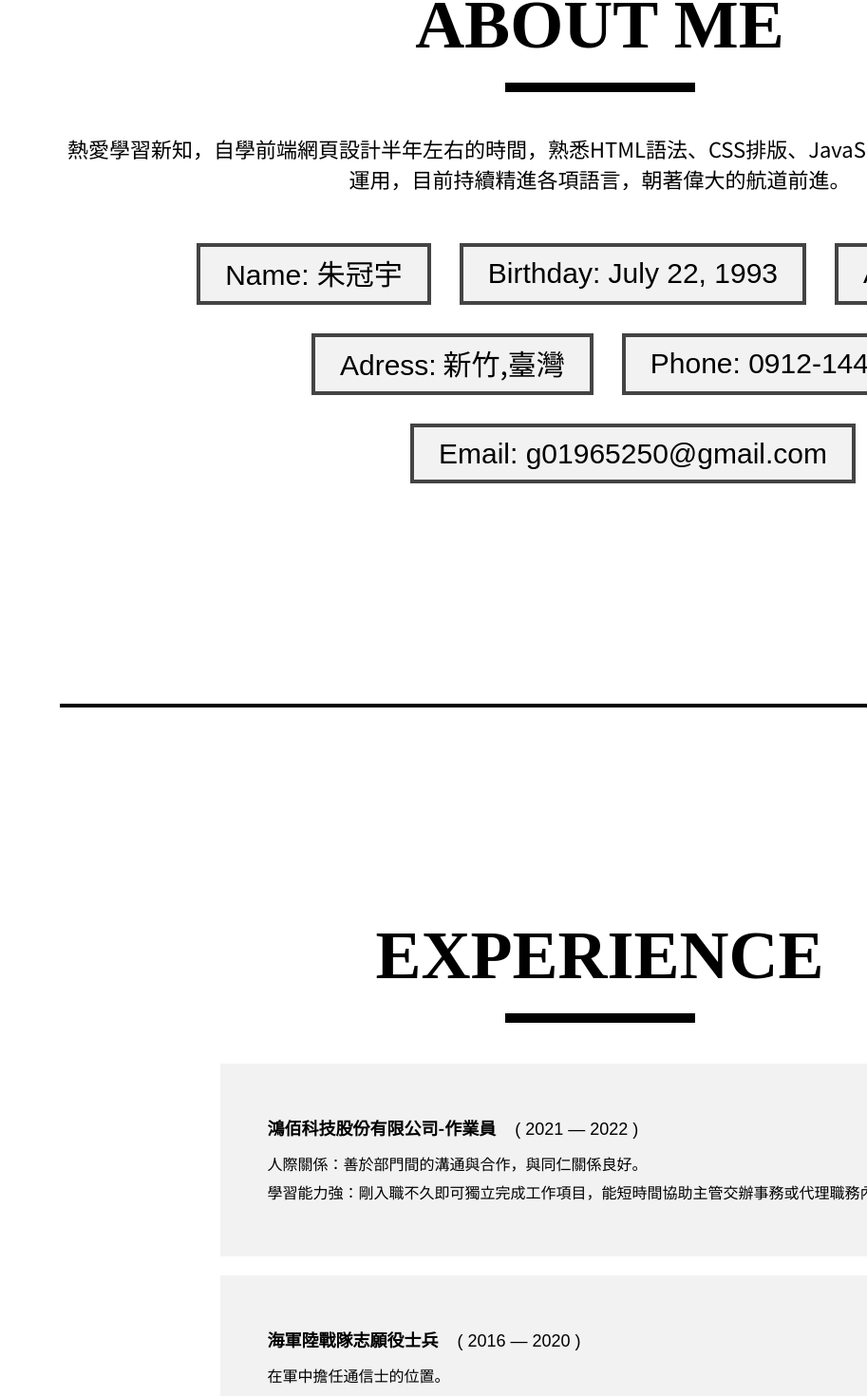
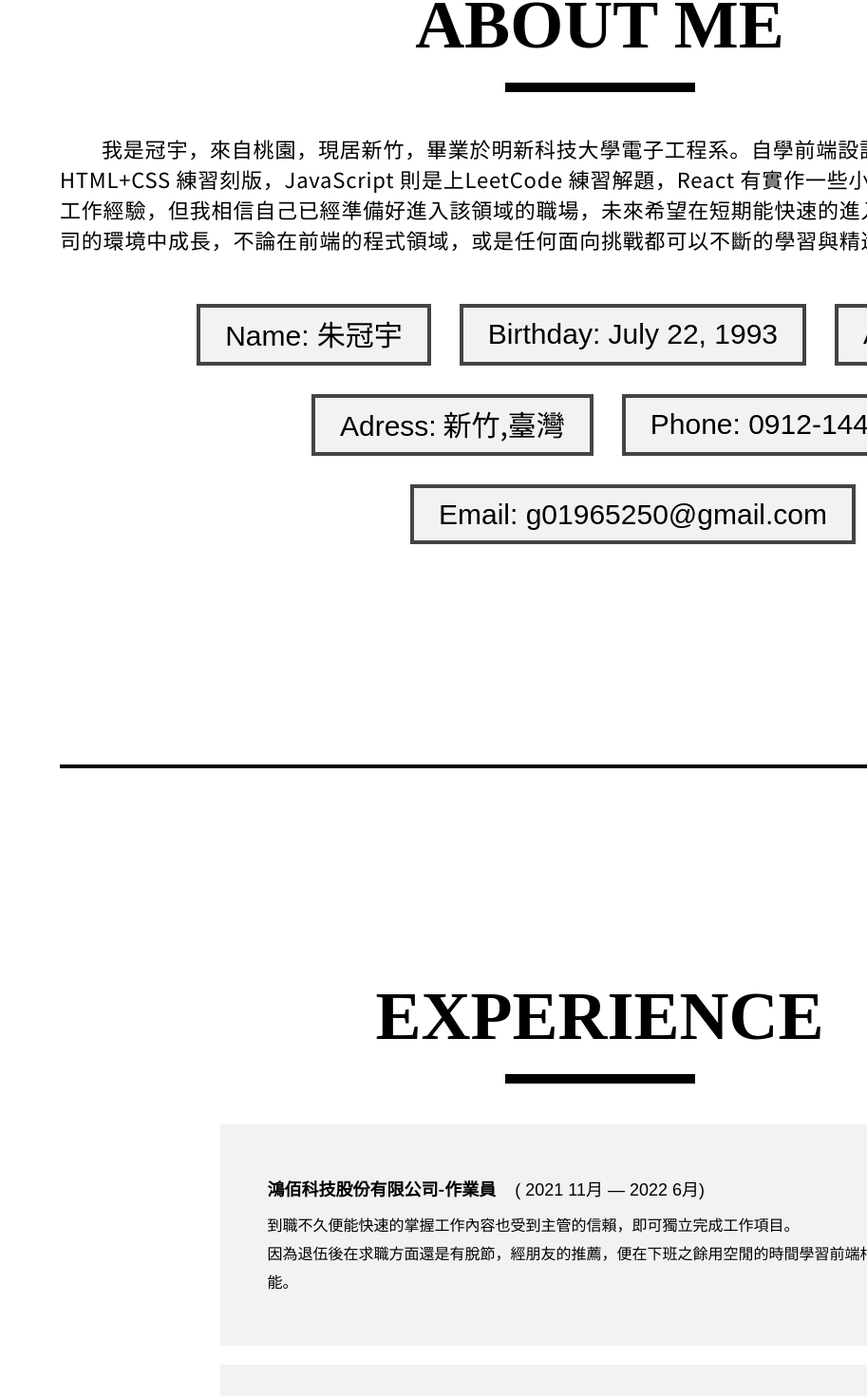
Before and after one commit to g01965250/resume, a React (Create React App) app: page / in a window 1280 px wide. Shown: the part 1271-2741 px from the top of the page at 95% size, without its empty margins (367-1280 px from the left). Built offline with nearby package versions, Linux system fonts and the light colour scheme.

Commit message:
education desc update

```diff
--- a/src/App.css
+++ b/src/App.css
@@ -187,8 +187,10 @@ display: flex;
 .about-dsec{
   font-size: 22px;
   font-weight: 400;
-  text-align: center;
   font-family: 'Noto Sans TC',sans-serif;
+  text-align: left;
+  text-indent: 2em;
+  letter-spacing: 0.8px;
 }
 .about-label-wrapper{
   list-style: none;
--- a/src/App.js
+++ b/src/App.js
@@ -50,7 +50,7 @@ function App() {
               <div className="about-content">
                 <div className="about-title-wrapper">
                   <div className="about-title title-bottomLine">ABOUT ME</div>
-                  <div className="about-dsec">熱愛學習新知，自學前端網頁設計半年左右的時間，熟悉HTML語法、CSS排版、JavaScript應用與撰寫、React框架運用，目前持續精進各項語言，朝著偉大的航道前進。</div>
+                  <div className="about-dsec">我是冠宇，來自桃園，現居新竹，畢業於明新科技大學電子工程系。自學前端設計半年經驗，平常會用HTML+CSS 練習刻版，JavaScript 則是上LeetCode 練習解題，React 有實作一些小專案。目前沒有相關的正職工作經驗，但我相信自己已經準備好進入該領域的職場，未來希望在短期能快速的進入工作軌道外，更能夠在公司的環境中成長，不論在前端的程式領域，或是任何面向挑戰都可以不斷的學習與精進。</div>
                 </div>
                 <ul className="about-label-wrapper">
                   <li className="about-label">Name: <span className="chinese">朱冠宇</span></li>
@@ -69,20 +69,21 @@ function App() {
                 <ul>
                   <li>
                     <div className="education-item">
-                      <h3>鴻佰科技股份有限公司-作業員<span>( 2021 — 2022 )</span></h3>
-                        <p>人際關係：善於部門間的溝通與合作，與同仁關係良好。<br/>學習能力強：剛入職不久即可獨立完成工作項目，能短時間協助主管交辦事務或代理職務內容。</p>
+                      <h3>鴻佰科技股份有限公司-作業員<span>( 2021 11月 — 2022 6月)</span></h3>
+                        <p>到職不久便能快速的掌握工作內容也受到主管的信賴，即可獨立完成工作項目。<br/>因為退伍後在求職方面還是有脫節，經朋友的推薦，便在下班之餘用空閒的時間學習前端相關技能。</p>
                     </div>
                   </li>
                   <li>
                     <div className="education-item">
-                      <h3>海軍陸戰隊志願役士兵<span>( 2016 — 2020 )</span></h3>
-                      <p>在軍中擔任通信士的位置。</p>
+                      <h3>海軍陸戰隊志願役士兵<span>( 2016 6月— 2020 6月)</span></h3>
+                      <p>在軍中擔任四年通信士的位置。<br/>
+                      剛入伍時覺得軍人是個不錯的職業，可以培養自律的生活及健康的身體，也可以學習到新的事物，就毅然決然的簽下了志願役，但後來發現軍中學習的技能有限，退伍後可以帶走的東西不多，就在役期結束時選擇退伍。</p>
                     </div>
                   </li>
                   <li>
                     <div className="education-item">
                       <h3>私立明新科技大學－電子工程系<span>( 2011 — 2016 )</span></h3>
-                      <p></p>
+                      <p>在學期間修過物件導向及WebApp 相關課程。</p>
                     </div>
                   </li>
                 </ul>
@@ -93,25 +94,47 @@ function App() {
               <div className="skill-content">
                 <div className="skill-title ">SKILL</div>
                 <div className="skill-box">
-                {/* <div class="tag-vertical discount"><FaHtml5/> & <FaCss3Alt/></div> */}
-                  {/* <div class="label-child"><FaHtml5/> & <FaCss3Alt/></div> */}
                   <h2 className="skill-box-title">HTML & CSS</h2>
                     <ul>
-                      <li>RWD</li>
                       <li>熟悉HTML/CSS 語法</li>
+                      <li>掌握合適HTML 語意化標籤的使⽤</li>
+                      <li>掌握使⽤CSS 語法美化網頁架構樣式並且會命名有意義的名稱，提高團隊維護便利性</li>
+                      <li>了解CSS 權重</li>
+                      <li>會使用CSS Flex進行排版</li>
+                      <li>未來打算學習 CSS 的 grid transform animation tailwindcss...</li>
                     </ul>
                 </div>
                 <div className="skill-box">
                   <h2 className="skill-box-title">JavaScript</h2>
-                  <p>熟悉 JavaScript 語法，並能夠解決基礎的邏輯與演算法問題 。</p>
+                    <ul>
+                      <li>了解基本的變數、型別、迴圈、判斷式</li>
+                      <li></li>
+                      <li></li>
+                      <li></li>
+                      <li></li>
+                      <li></li>
+                      <li></li>
+                    </ul>
                 </div>
                 <div className="skill-box">
                   <h2 className="skill-box-title">React</h2>
-                  <p>會使用基本的 React Hook。</p>
+                    <ul>
+                      <li>jsx</li>
+                      <li>hook</li>
+                      <li>left cycle</li>
+                    </ul>
                 </div>
                 <div className="skill-box">
-                  <h2 className="skill-box-title">Git</h2>
-                  <p></p>
+                  <h2 className="skill-box-title">Tools</h2>
+                    <lu>
+                     <li>Git & command line</li>
+                     <li>vscode</li>
+                     <li>node & npm </li>
+                     <li>Github</li>
+                     <li>trello</li>
+                     <li>Obsidian</li>
+                     <li>Google </li>
+                    </lu>
                 </div>
               </div>
               <BsFillArrowDownSquareFill className="arrow"/>
@@ -120,28 +143,27 @@ function App() {
               <div className="project-content">
                 <div className="project-title-wrapper">
                   <div className="project-title title-bottomLine">PROJECT</div>
-{/*                   <div className="project-desc">Now, I’m working on a professional, visually sophisticated and technologically proficient, responsive and multi-functional wordpress theme Elonissa. If you are interested to work with me, click below button and contact with me right now, so we can talk about your project.              </div> */}
                 </div>
                 <div className="project-list-wrapper">
                   <div className="project-list">
                     <div className="project-list-title">計算機</div>
-                    {/* <div className="project-list-desc">illustration, design</div> */}
+                    <div className="project-list-desc"></div>
                     <a href="https://g01965250.github.io/calculater/"><div className="project-list-image img1"></div></a>
                   </div>
                   <div className="project-list project-list-left">
                     <a href="https://g01965250.github.io/git-pomodoro/"><div className="project-list-image img2"></div></a>
                     <div className="project-list-title">番茄鐘</div>
-                    {/* <div className="project-list-desc">illustration, design</div> */}
+                    <div className="project-list-desc"></div>
                   </div>
                   <div className="project-list">
                     <div className="project-list-title">To-Do List</div>
-                    {/* <div className="project-list-desc">illustration, design</div> */}
+                    <div className="project-list-desc"></div>
                     <a href="https://g01965250.github.io/todolist/"><div className="project-list-image img3"></div></a>
                   </div>
                   <div className="project-list project-list-left">
                   <a href="https://g01965250.github.io/LineWeb/"><div className="project-list-image img4"></div></a>
                     <div className="project-list-title">Line切版練習</div>
-                    {/* <div className="project-list-desc">illustration, design</div> */}
+                    <div className="project-list-desc"></div>
                   </div>
                 </div>
               </div>
```
